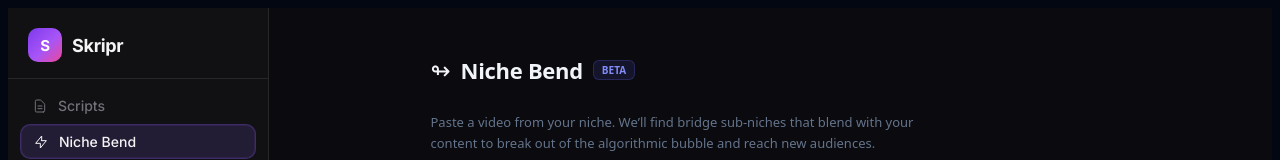
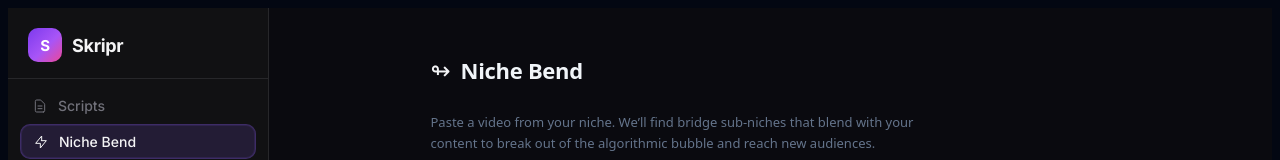
Before and after one commit to HighlyPraiseWorthy/skripr, a Next.js app: page /dashboard/niche-bend in a window 1280 px wide. Shown: the top 160 px of the page. Built offline with nearby package versions, Linux system fonts and the light colour scheme; no server answers.

Commit message:
fix: bridge niche detects source niche first; remove BETA + FREE labels

```diff
--- a/src/app/dashboard/niche-bend/page.tsx
+++ b/src/app/dashboard/niche-bend/page.tsx
@@ -60,7 +60,6 @@
           <div style={{ display: "flex", alignItems: "center", gap: 10, marginBottom: 8 }}>
             <span style={{ fontSize: 24 }}>↬</span>
             <h1 style={{ fontSize: 22, fontWeight: 700, color: C.textBright, letterSpacing: -0.3 }}>Niche Bend</h1>
-            <span style={{ fontSize: 10, fontWeight: 700, background: "rgba(99,102,241,0.12)", color: C.accentDim, border: "1px solid rgba(99,102,241,0.25)", padding: "2px 8px", borderRadius: 6 }}>BETA</span>
           </div>
           <p style={{ fontSize: 13, color: C.textDim, maxWidth: 500, lineHeight: 1.6 }}>
             Paste a video from your niche. We’ll find bridge sub-niches that blend with your content
--- a/src/app/dashboard/viral-remixer/page.tsx
+++ b/src/app/dashboard/viral-remixer/page.tsx
@@ -73,7 +73,6 @@
         <div style={{ display: "flex", alignItems: "center", gap: 10, marginBottom: 6 }}>
           <span style={{ fontSize: 22 }}>🔥</span>
           <h1 style={{ fontSize: 22, fontWeight: 700, color: C.textBright, letterSpacing: -0.3 }}>Viral Remixer</h1>
-          <span style={{ fontSize: 10, fontWeight: 700, background: "rgba(52,211,153,0.10)", color: C.green, border: `1px solid rgba(52,211,153,0.20)`, padding: "2px 8px", borderRadius: 6 }}>FREE</span>
         </div>
         <p style={{ fontSize: 14, color: C.textDim, maxWidth: 520, lineHeight: 1.6 }}>
           Paste any YouTube URL. Get the hook type, content structure, and retention triggers that made it go viral — then script it for your own niche.
```
